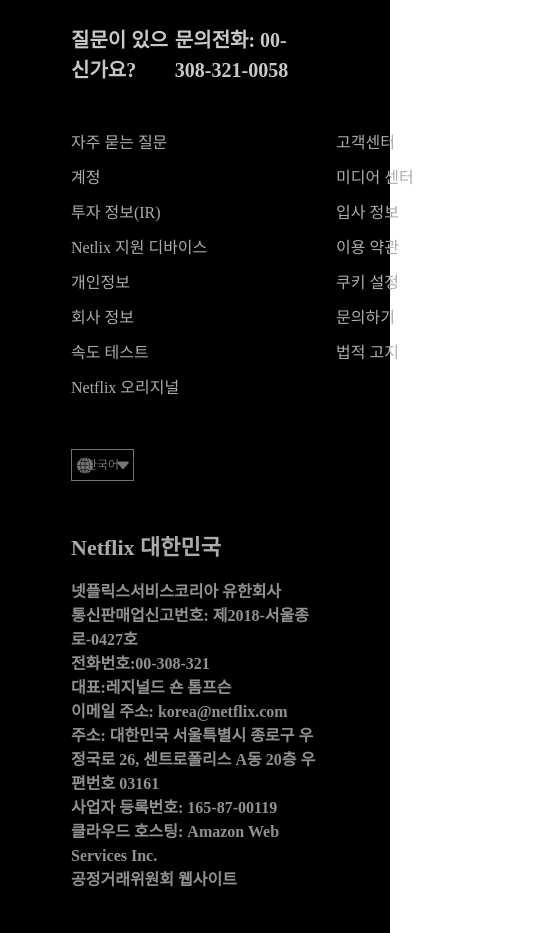
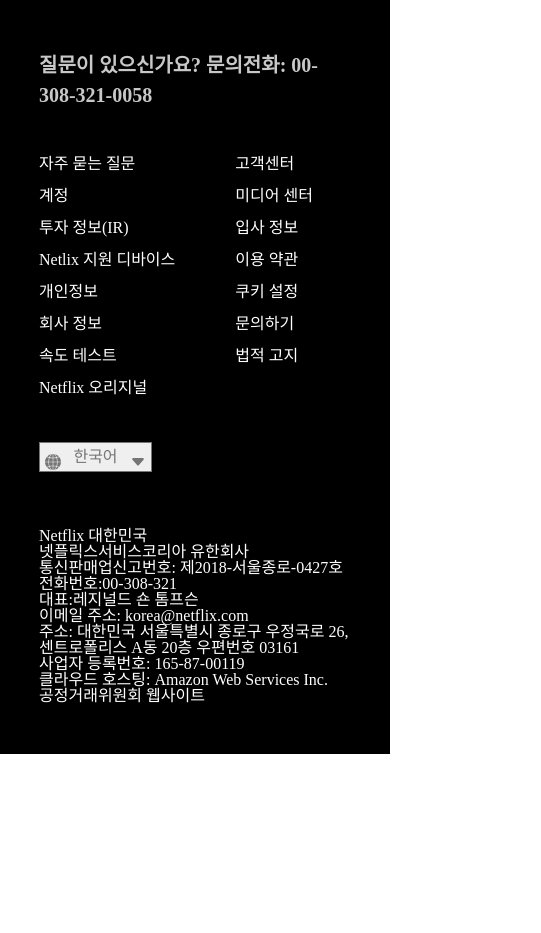
Before and after one commit to Taewook1212/home-work, a website: page mission-03/docs/components/footer/index.html in a window 390 px wide. Shown: the whole page, 541 px wide, since content can reach past the window. After the commit the page ends 844 px from the top, so only its background shows below. Drawn offline with Linux system fonts and the light colour scheme; files whose address does not match are found by name.

Commit message:
코드는 지저분한지만 대충 감은 잡았다. 대충 성공

```diff
--- a/mission-03/docs/components/buttons/index.css
+++ b/mission-03/docs/components/buttons/index.css
@@ -76,6 +76,32 @@
   letter-spacing: -0.007px;
 }
 
+.select-language {
+  /* border: 1px solid #757575; */
+  display: inline-flex;
+  position: relative;
+  width: 113px;
+  height: 40px;
+  background: var(
+    --gradients-100,
+    linear-gradient(180deg, #000 0%, rgba(0, 0, 0, 0) 100%)
+  );
+}
+
+.select-language .icon--global,
+.select-language .icon--triangle {
+  position: absolute;
+  top: 50%;
+  pointer-events: none;
+  translate: 0 -50%;
+}
+.select-language .icon--global {
+  left: 0.375em;
+}
+.select-language .icon--triangle {
+  right: 0.375em;
+}
+
 .button-select {
   text-align: center;
   width: 113px;
@@ -89,8 +115,8 @@
 
   border: 1px solid var(--grayscale-gray);
   border-radius: 0.125;
-  background: url('/images/sprite/global.svg') 5px 50% no-repeat,
-    url('/images/sprite/bi_caret-down-fill.svg') 95% 50% no-repeat;
+  /* background: url('/images/sprite/global.svg') 5px 50% no-repeat,
+    url('/images/sprite/bi_caret-down-fill.svg') 95% 50% no-repeat; */
 }
 
 .form-email-desk input.main-email-desk::placeholder,
--- a/mission-03/docs/components/footer/index.css
+++ b/mission-03/docs/components/footer/index.css
@@ -1,96 +1,47 @@
 .footer-container {
-  padding: 3.125em 0;
-  background-color: var(--black);
+  background: black;
+  color: white;
+}
+.footer-wrapper {
+  max-width: min(80rem, 80%);
+  margin: 0 auto;
   display: flex;
-  justify-content: center;
-}
-
-.footer-wrapper {
-  display: flex;
-  flex-flow: column nowrap;
-  gap: 3.125rem;
-  align-items: left;
-  width: 80%;
+  flex-flow: column;
+  align-content: center;
+  padding-block: 3.125rem;
+  gap: 2.875rem;
 }
 
 .footer-question {
-  padding: 0;
-  display: flex;
-  flex-flow: row nowrap;
-  color: var(--grayscale-dark-snow);
+  color: var(--gray-200, #c8c8c8);
+  /* Text/x-large (bold) */
+  font-family: SpoqaHanSans;
+  font-size: 20px;
+  font-style: normal;
   font-weight: 700;
-  line-height: 1.5;
-  font-size: 1.25rem;
-}
-
-.footer-address p {
-  font-size: 1.25rem;
-  font-weight: 700;
-  line-height: 1.5;
-  color: var(--grayscale-dark-snow);
+  line-height: 150%; /* 30px */
+  letter-spacing: -0.01px;
 }
 
 .footer-list {
   display: grid;
-  grid-template-columns: repeat(4, 12.8125em);
-  grid-template-rows: repeat(4, 1.1875em);
-  row-gap: 1em;
-  column-gap: 3.75em;
-  color: var(--grayscale-light-gray);
+  grid-template-columns: repeat(4, 1fr);
+  grid-template-rows: repeat(4, 1fr);
+  row-gap: 1rem;
+  column-gap: 3.75rem;
+  text-wrap: nowrap;
 }
 
-.footer-address p {
-  color: var(--grayscale-light-gray);
-  font-size: 1.375rem;
-  font-size: 700;
-}
+@media (max-width: 47.5rem) {
+  .footer-list {
+    max-width: min(30.5rem, 70%);
+    /* max-width: min(600px, 80%); */
+    grid-template-columns: repeat(2, 1fr);
+    grid-template-rows: repeat(auto, 1fr);
+  }
 
-.address-wrapper {
-  padding: 1em 0;
-}
-
-.address-wrapper ul {
-  color: var(--grayscale-light-snow);
-  font-weight: 700;
-  line-height: 150%;
-}
-
-@media (max-width: 1100px) {
-  .footer-list {
-    grid-template-columns: repeat(3, 12.8125em);
-    grid-template-rows: repeat(5, 1.1875em);
+  .footer-question p span {
+    display: flex;
+    flex-flow: column;
   }
 }
-@media (max-width: 860px) {
-  .footer-list {
-    grid-template-columns: repeat(2, 12.8125em);
-    grid-template-rows: repeat(8, 1.1875em);
-  }
-}
-
-@media (max-width: 550px) {
-  .footer-container {
-    padding: 1.5625em 2.5em;
-  }
-}
-
-/* 모바일 */
-@media (max-width: 375px) {
-  .footer-wrapper {
-    width: 99%;
-    gap: 2.125rem;
-  }
-  .footer-question {
-    flex-flow: column nowrap;
-  }
-
-  .footer-list {
-    grid-template-columns: repeat(2, 12.8125em);
-    grid-template-rows: repeat(8, 1.1875em);
-
-    font-size: 0.875rem;
-    row-gap: 0.625em;
-    column-gap: 0;
-    color: var(--grayscale-light-gray);
-  }
-}
--- a/mission-03/docs/components/footer/index.html
+++ b/mission-03/docs/components/footer/index.html
@@ -10,8 +10,7 @@
     <div class="footer-container">
       <div class="footer-wrapper">
         <div class="footer-question">
-          <p><em>질문이 있으신가요?</em></p>
-          <p><em>문의전화: 00-308-321-0058</em></p>
+          <p><em>질문이 있으신가요? 문의전화: 00-308-321-0058</em></p>
         </div>
         <nav>
           <ul class="footer-list">
@@ -33,14 +32,24 @@
           </ul>
         </nav>
 
-        <form action="#" method="post">
+        <div class="select-language">
           <label for="language">
+            <img
+              src="../../../images/sprite/global.svg"
+              class="icon icon--global"
+              alt=""
+            />
             <select class="button-select button" name="language" id="language">
               <option selected>한국어</option>
               <option value="english">English</option>
             </select>
+            <img
+              src="./../../../images/sprite/bi_caret-down-fill.svg"
+              class="icon icon--triangle"
+              alt=""
+            />
           </label>
-        </form>
+        </div>
         <div class="footer-address">
           <p><em>Netflix 대한민국</em></p>
           <div class="address-wrapper">
--- a/mission-03/docs/components/header/index.css
+++ b/mission-03/docs/components/header/index.css
@@ -23,7 +23,7 @@
 }
 @media (max-width: 600px) {
   .header-container {
-    padding: 0.625em 1.5625em;
+    padding: 1.25rem 1.5625em;
     gap: 3.5em;
   }
 
@@ -45,40 +45,13 @@
     width: auto;
     height: auto;
   }
+
   .button-select {
-    display: flex;
-    flex-flow: row nowrap;
-    align-items: center;
-    width: auto;
-    height: auto;
-    color: var(--grayscale-gray);
-    font-size: 0.75rem;
-    font-weight: 400;
-    line-height: 1;
-    /* padding: 0.75em 0.625em; */
-    padding: 0.75em 1em;
-    gap: 0.5em;
-    border: 1px solid var(--grayscale-gray);
-    border-radius: 0.125;
-    background-image: url('/images/sprite/global.svg'),
-      url('/images/sprite/bi_caret-down-fill.svg');
+    height: 30px;
   }
 }
 /* 모바일 */
 @media (max-width: 375px) {
-  .header-container > button-select {
-    display: inline-flex;
-    height: 30px;
-    width: 113px;
-    padding: 12px 10px;
-    align-items: center;
-    gap: 8px;
-    border-radius: 2px;
-    font-size: 16px;
-    font-weight: 400;
-    line-height: 1.2;
-  }
-
   .header-wrapper {
     display: flex;
     flex-flow: row nowrap;
--- a/mission-03/docs/css/home.css
+++ b/mission-03/docs/css/home.css
@@ -20,7 +20,8 @@
 }
 
 .main-wrapper {
-  width: 50%;
+  /* width: 50%; */
+  max-width: min(75rem, 60%);
   display: flex;
   flex-flow: column nowrap;
   gap: 1.75em;
@@ -37,9 +38,6 @@
 }
 
 .main-subTitle {
-  display: flex;
-  flex-flow: row nowrap;
-
   font-size: 1.25rem;
   font-weight: 700;
   line-height: 1.5;
@@ -76,7 +74,7 @@
   font-weight: 700;
   line-height: 1.5;
 }
-
+/*
 @media (max-width: 1100px) {
   .main-wrapper {
     width: 65%;
@@ -133,7 +131,6 @@
   }
 }
 
-/* 모바일 */
 @media (max-width: 375px) {
   .main-container {
     padding: 4.25rem 0 4.375rem 0;
@@ -183,4 +180,4 @@
     line-height: 1.5;
     letter-spacing: -0.008px;
   }
-}
+} */
```
Also changed, not shown: mission-03/docs/components/buttons/index.html (+18 -3 lines), mission-03/docs/components/header/index.html (+13 -7 lines), mission-03/docs/views/home.html (+1 -2 lines), mission-03/mission-03.css (+22 -76 lines), mission-03/mission-03.html (+36 -9 lines).
